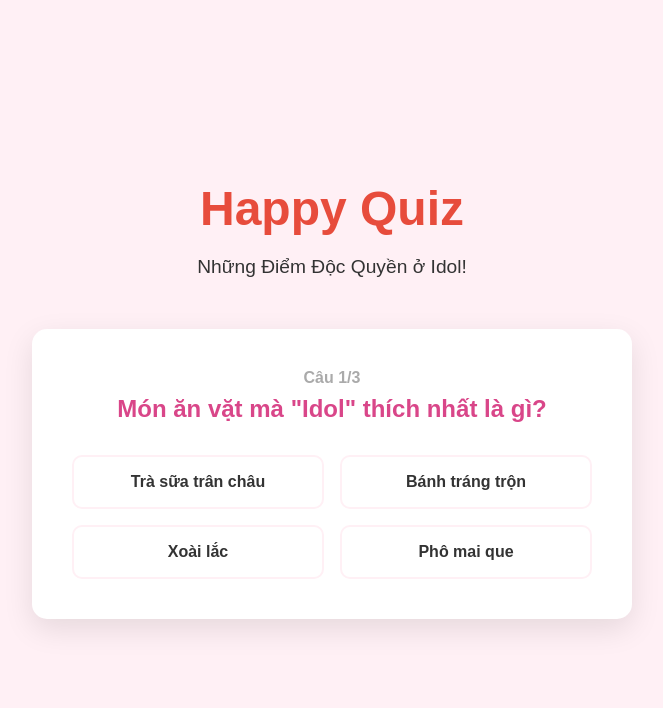
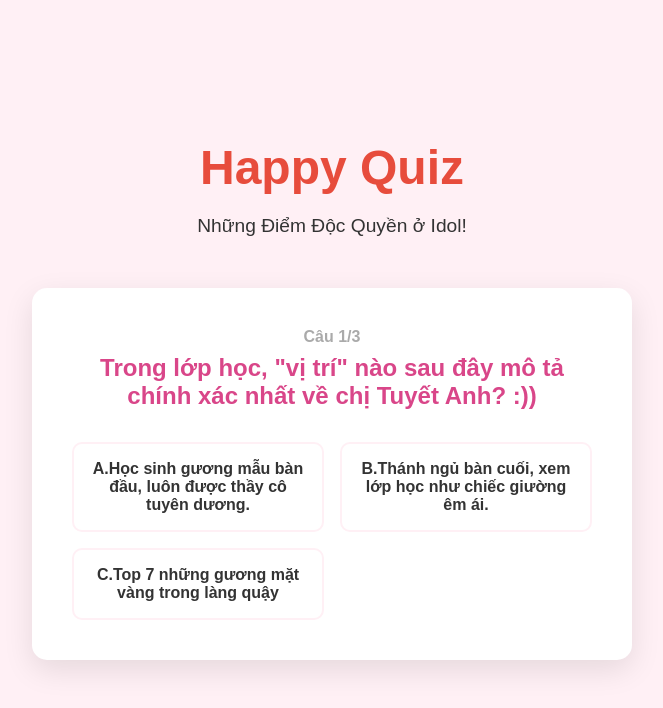
Before and after one commit to GiaHuy99/20-10, a React (Vite) app: page /quiz in a window 1280 px wide. Shown: the top 708 px of the page, without its empty margins (308-971 px from the left). Built offline with nearby package versions, Linux system fonts and the light colour scheme.

Commit message:
done:quz

```diff
--- a/src/pages/PhotoPage/PhotoPage.tsx
+++ b/src/pages/PhotoPage/PhotoPage.tsx
@@ -44,13 +44,13 @@ const PhotoPage = () => {
                 <PhotoCard
                     imageUrl={idolPhoto6}
                     title="Nét đấy"
-                    description="Ai đây ta, Giống racing girl, báo báo vậy ta đúng là đa tài"
+                    description="Ai đây ta, giống racing girl, nhìn báo báo vậy ta đúng là đa tài"
                 />
 
 
                 {/* Bạn có thể thêm nhiều PhotoCard hơn nữa vào đây */}
                 <TransitionLink to="/quiz" className={styles.quizArrowBanner}>
-                    <span>Thử thách kiến thức?</span>
+                    <span>Khám phá sự đa tài của Idol</span>
                 </TransitionLink>
             </div>
 
--- a/src/pages/QuizPage/QuizPage.tsx
+++ b/src/pages/QuizPage/QuizPage.tsx
@@ -5,30 +5,27 @@ const QuizPage = () => {
     // Dữ liệu câu hỏi - bạn có thể thay đổi tùy ý
     const quizQuestions = [
         {
-            questionText: 'Món ăn vặt mà "Idol" thích nhất là gì?',
+            questionText: 'Trong lớp học, "vị trí" nào sau đây mô tả chính xác nhất về chị Tuyết Anh? :))',
             answerOptions: [
-                { answerText: 'Trà sữa trân châu', isCorrect: false },
-                { answerText: 'Bánh tráng trộn', isCorrect: true },
-                { answerText: 'Xoài lắc', isCorrect: false },
-                { answerText: 'Phô mai que', isCorrect: false },
+                { answerText: 'A.Học sinh gương mẫu bàn đầu, luôn được thầy cô tuyên dương.', isCorrect: false },
+                { answerText: 'B.Thánh ngủ bàn cuối, xem lớp học như chiếc giường êm ái.', isCorrect: false },
+                { answerText: 'C.Top 7 những gương mặt vàng trong làng quậy', isCorrect: true },
             ],
         },
         {
-            questionText: 'Idol hát như thế nào?',
+            questionText: 'Giọng hát của chị Tuyết Anh được ví như thế nào?',
             answerOptions: [
-                { answerText: 'Hay', isCorrect: false },
-                { answerText: 'Dở', isCorrect: false },
-                { answerText: 'Rống', isCorrect: false },
-                { answerText: 'Rống nhưng độc quyền', isCorrect: true },
+                { answerText: 'A.Trong trẻo như chim họa mi, có khả năng chữa lành mọi vết thương.', isCorrect: false },
+                { answerText: 'B.Trầm ấm như một ly cà phê sữa, nghe là nghiện.', isCorrect: false },
+                { answerText: 'C.Rống như tiếng sư tử gầm, độc quyền không thể sao chép.', isCorrect: true },
             ],
         },
         {
-            questionText: 'Màu sắc yêu thích của "Idol" là gì?',
+            questionText: 'Môn võ nào đã góp phần tạo nên một Tuyết Anh vừa dịu dàng vừa mạnh mẽ?',
             answerOptions: [
-                { answerText: 'Đen & Hồng', isCorrect: true },
-                { answerText: 'Xanh & Vàng', isCorrect: false },
-                { answerText: 'Tím mộng mơ', isCorrect: false },
-                { answerText: 'Cam năng động', isCorrect: false },
+                { answerText: 'A.Vovinam - Tinh hoa võ Việt.', isCorrect: true },
+                { answerText: 'B.Karate - Quyền đạo Nhật Bản.', isCorrect: false },
+                { answerText: 'C.Taekwondo - Với chiếc đai đen đầy quyền lực.', isCorrect: true },
             ],
         }
     ];
```
